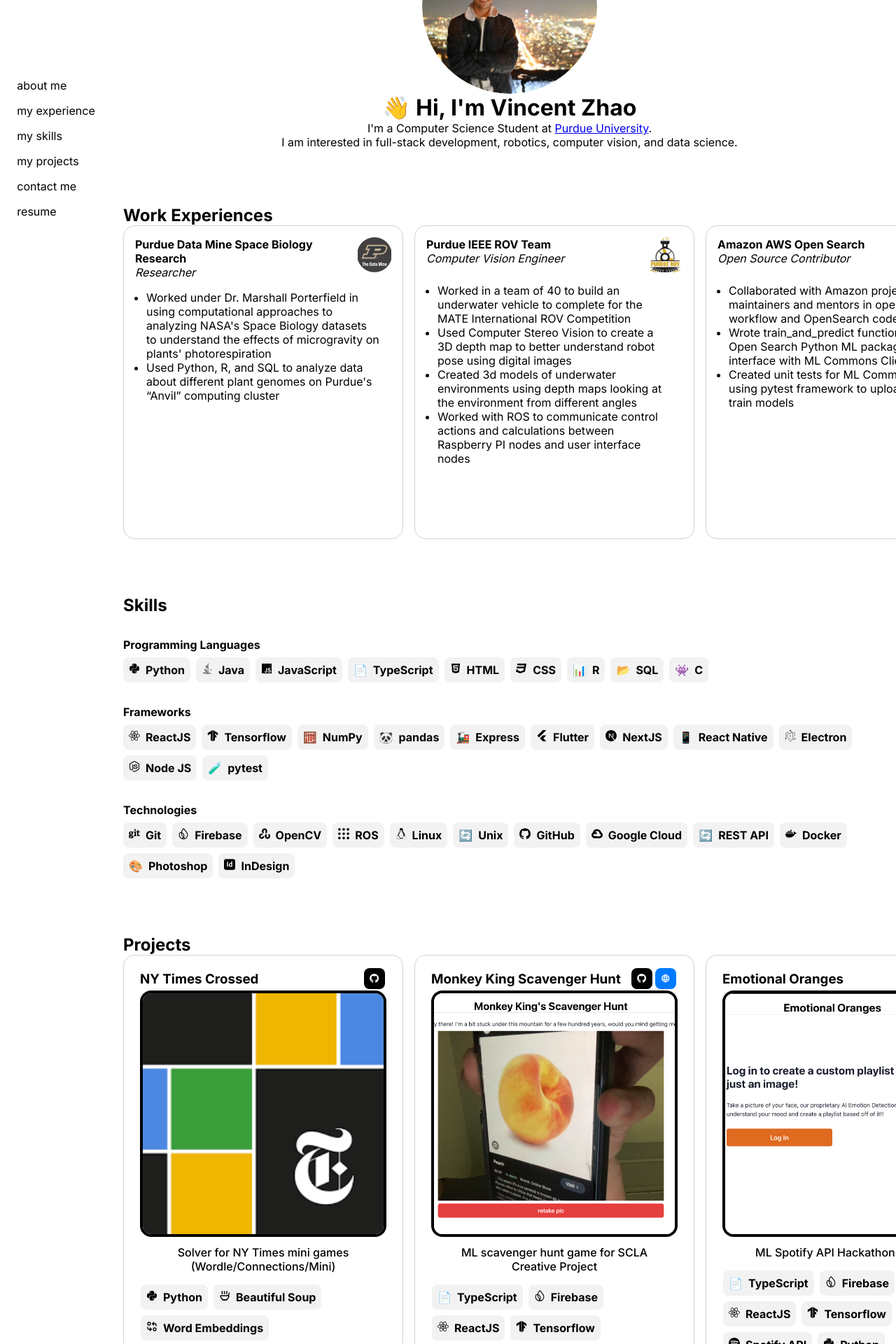
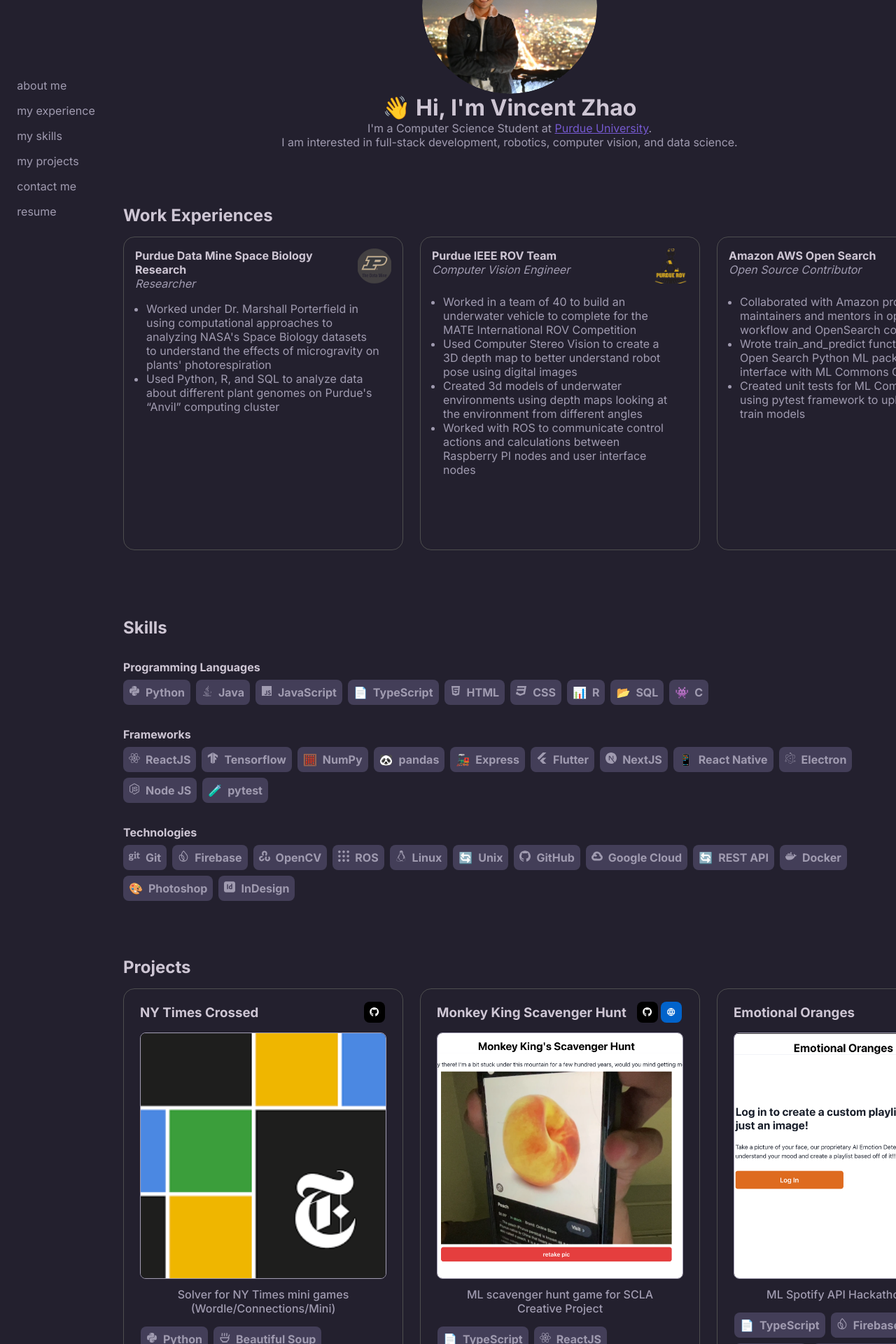
Before and after one commit to VincentZhao12/portfolio, a Next.js app: page / in a window 1280 px wide. Shown: the part 180-2100 px from the top of the page at 70% size. Built offline with nearby package versions, Linux system fonts and the light colour scheme.

Commit message:
lil stylin
Signed-off-by: Vincent Zhao <59675522+VincentZhao12@users.noreply.github.com>

```diff
--- a/src/app/globals.css
+++ b/src/app/globals.css
@@ -1,5 +1,23 @@
 :root {
-    font-family: Georgia, 'Times New Roman', Times, serif;
+    --primary: #eb4511;
+    background-color: #23202e;
+    color: #a09bb0;
+    font-family: __inter_20b187, __inter_Fallback_20b187, ui-sans-serif,
+        system-ui, -apple-system, 'system-ui', 'Segoe UI', Roboto,
+        'Helvetica Neue', Arial, 'Noto Sans', sans-serif, 'Apple Color Emoji',
+        'Segoe UI Emoji', 'Segoe UI Symbol', 'Noto Color Emoji';
+}
+
+strong,
+h1,
+h2,
+h3,
+h4 {
+    color: rgb(206, 198, 212);
+}
+
+a {
+    color: #7559cf;
 }
 
 * {
--- a/src/app/page.module.css
+++ b/src/app/page.module.css
@@ -31,6 +31,10 @@
     width: calc(100vw - 11rem);
 }
 
+.primary_color {
+    color: #eb4511;
+}
+
 .hstack {
     display: flex;
     flex-direction: row;
@@ -62,7 +66,7 @@
     }
 }
 .footer {
-    background-color: #f8f9fa;
+    background-color: #433e58;
     padding: 20px;
     text-align: center;
     width: 100%;
@@ -76,7 +80,7 @@
 }
 
 .iconLink {
-    color: #495057;
+    color: #a09bb0;
     text-decoration: none;
     display: flex;
     align-items: center;
--- a/src/app/page.tsx
+++ b/src/app/page.tsx
@@ -59,10 +59,15 @@
                 <div className={`${styles.content}`}>
                     <div className={styles.aboutme} ref={aboutRef}>
                         <ProfilePicture />
-                        <h1>{'\u{1F44B}'} Hi, I'm Vincent Zhao</h1>
+                        <h1>
+                            {'\u{1F44B}'} Hi, I'm <span>Vincent Zhao</span>
+                        </h1>
                         <p>
                             I'm a Computer Science Student at{' '}
-                            <a href="https://www.cs.purdue.edu/" about="_blank">
+                            <a
+                                href="https://www.cs.purdue.edu/"
+                                target="_blank"
+                            >
                                 Purdue University
                             </a>
                             .
@@ -215,6 +220,14 @@
                                             name: 'Word Embeddings',
                                             icon: <TbTransform />,
                                         },
+                                        {
+                                            name: 'pandas',
+                                            icon: '🐼',
+                                        },
+                                        {
+                                            name: 'numpy',
+                                            icon: '🧮',
+                                        },
                                     ]}
                                 />,
                                 <Project
@@ -225,10 +238,6 @@
                                     desc="ML scavenger hunt game for SCLA Creative Project"
                                     skills={[
                                         { name: 'TypeScript', icon: '📄' },
-                                        {
-                                            name: 'Firebase',
-                                            icon: <SiFirebase />,
-                                        },
                                         { name: 'ReactJS', icon: <FaReact /> },
                                         {
                                             name: 'Tensorflow',
@@ -342,12 +351,11 @@
                             ]}
                         />
                     </div>
+                </div>
+            </div>
             <div className={styles.footer} ref={contactRef}>
                 <div className={styles.contact}>
-                            <a
-                                href="zhao1322@purdue.edu"
-                                className={styles.iconLink}
-                            >
+                    <a href="zhao1322@purdue.edu" className={styles.iconLink}>
                         <FaEnvelope /> Email
                     </a>
                     <a
@@ -368,8 +376,6 @@
                     </a>
                 </div>
             </div>
-                </div>
-            </div>
         </main>
     );
 };
--- a/src/components/Button/Button.module.css
+++ b/src/components/Button/Button.module.css
@@ -8,7 +8,7 @@
     border: none;
 }
 .blue {
-    background-color: #007bff;
+    background-color: #0163cb;
     color: #fff;
 }
 
--- a/src/components/Carousel/Carousel.module.css
+++ b/src/components/Carousel/Carousel.module.css
@@ -3,6 +3,7 @@
 .carousel {
     width: 100%;
     overflow: hidden;
+    margin: 1em 0;
 }
 
 .carouselContainer {
@@ -15,7 +16,7 @@
 .carouselItem {
     flex: 0 0 auto;
     scroll-snap-align: start;
-    margin-right: 16px; /* Adjust the spacing between items as needed */
+    margin-right: 1.5em; /* Adjust the spacing between items as needed */
     height: 100%;
 }
 
--- a/src/components/Experience/Experience.module.css
+++ b/src/components/Experience/Experience.module.css
@@ -19,7 +19,7 @@
 
 .pane {
     border-style: solid;
-    border-color: rgb(211, 211, 211);
+    border-color: rgb(78, 78, 79);
     border-width: 0.075rem;
     padding: 1rem 1rem 1rem 1rem;
     width: 25rem;
--- a/src/components/IconList/IconList.module.css
+++ b/src/components/IconList/IconList.module.css
@@ -7,7 +7,7 @@
 .skillItem {
     display: flex;
     align-items: center;
-    background-color: #f2f2f2;
+    background-color: #433e58;
     padding: 8px;
     border-radius: 8px;
     margin-right: 8px;
--- a/src/components/Project/Project.module.css
+++ b/src/components/Project/Project.module.css
@@ -2,9 +2,10 @@
     width: 22rem;
     height: 22rem;
     overflow: hidden;
-    border-radius: 1rem;
+    border-radius: 0.5em;
     border-style: solid;
-    border-width: 0.25rem;
+    border-width: 0.1rem;
+    margin-top: 0.75em;
 }
 
 .skills {
@@ -46,7 +47,7 @@
 
 .pane {
     border-style: solid;
-    border-color: rgb(211, 211, 211);
+    border-color: rgb(78, 78, 79);
     border-width: 0.075rem;
     padding: 1rem 0.5rem 1rem 0.5rem;
     width: 25rem;
@@ -56,7 +57,7 @@
     align-items: center;
     border-radius: 1rem;
     /* background-color: rgb(215, 215, 215); */
-    /* height: 29rem; */
+    height: 38rem;
 }
 
 .desc {
```
Lines whose indentation alone changed are shown as unchanged.
